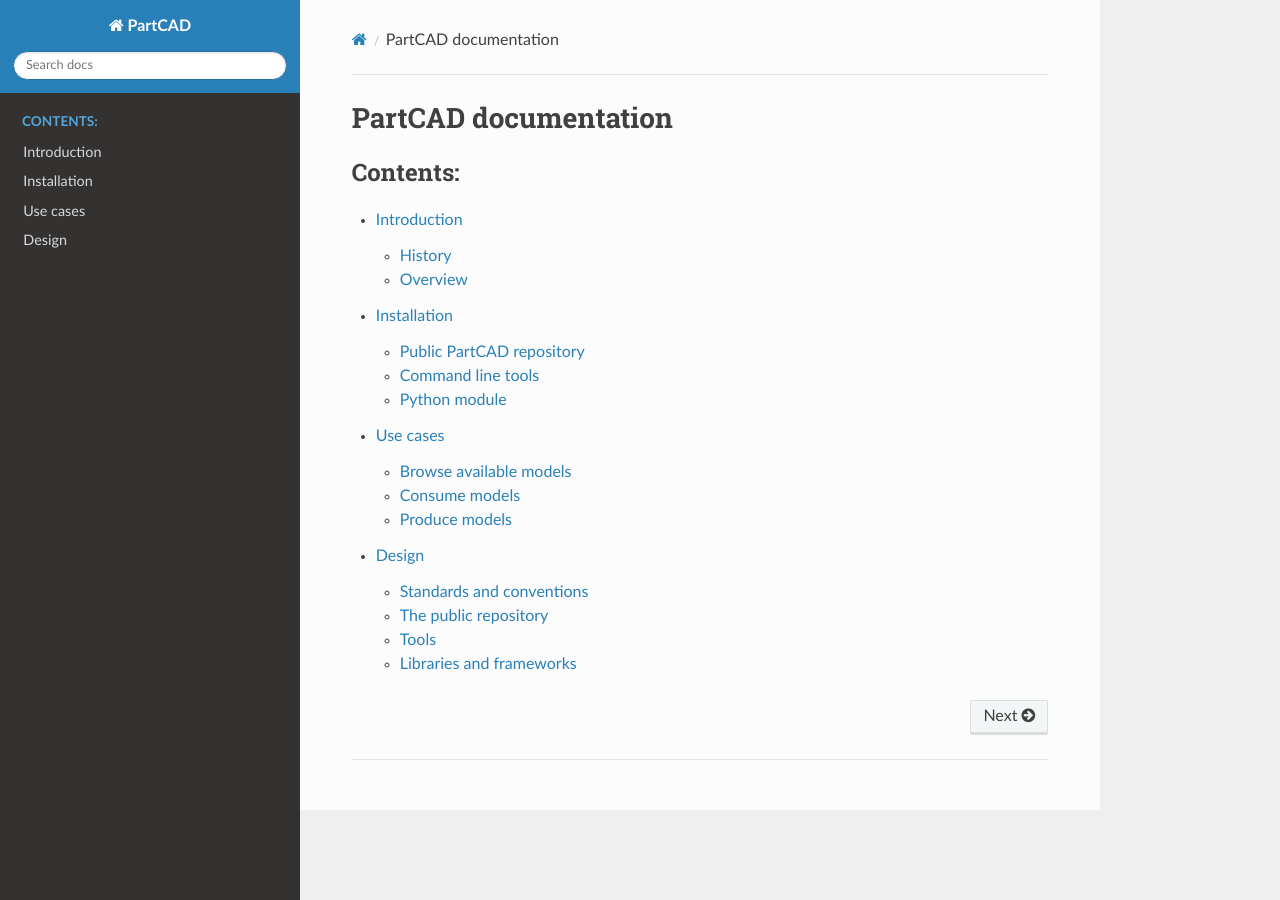
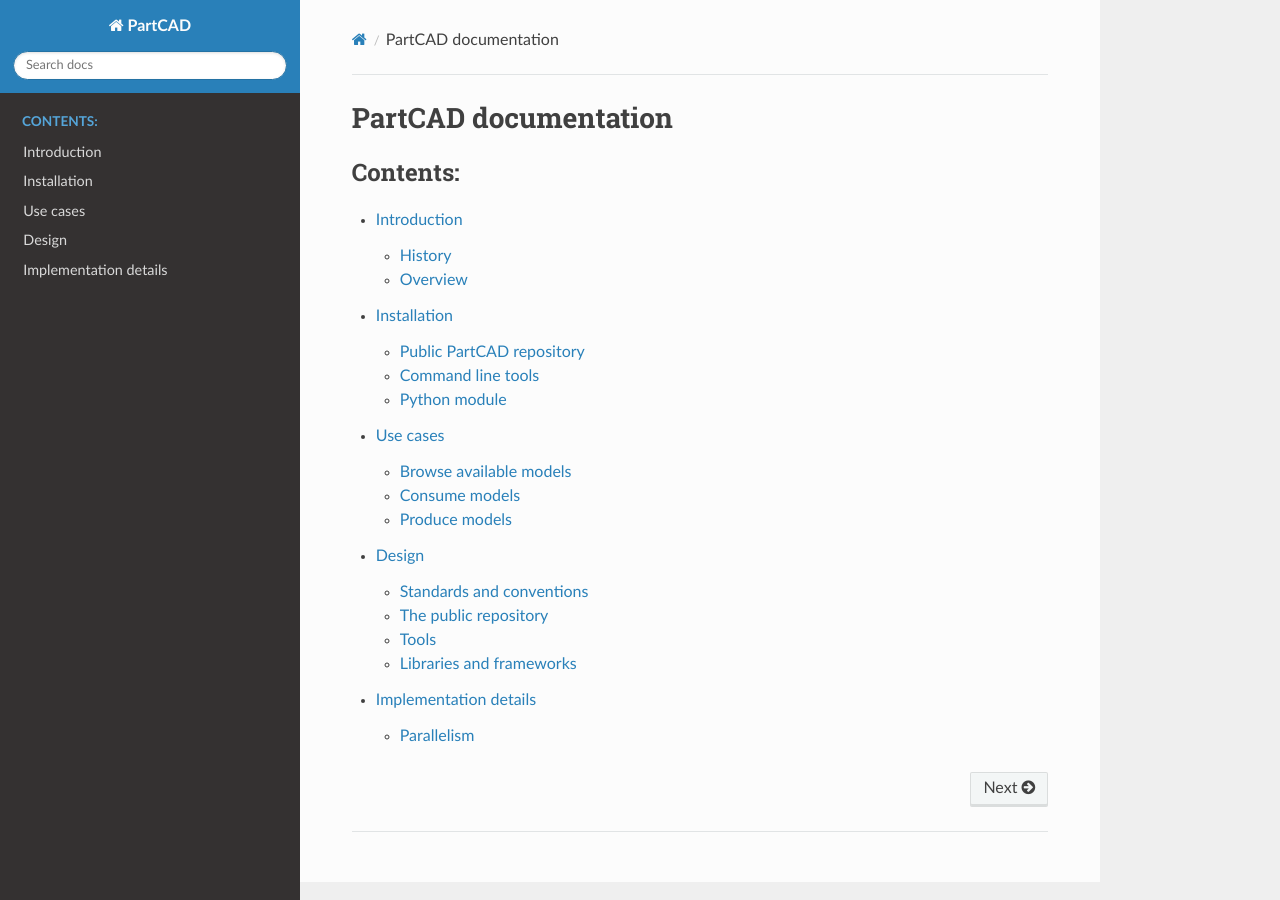
Before and after one commit to openvmp/partcad, a Sphinx documentation site: the page built from docs/source/index.rst, in a window 1280 px wide. Built offline with Sphinx 7.4.7 and the Read the Docs theme 2.0.0, drawn with Linux system fonts in a browser that asks for light colours.

Commit message:
Fixed sphinx files

```diff
--- a/docs/source/design_parallelism.rst
+++ b/docs/source/implementation_details.rst
@@ -1,3 +1,10 @@
+######################
+Implementation details
+######################
+
+Parallelism
+===========
+
 1. Asynchronous at heart
 
   PartCAD is designed to run most of its logic as coroutines in the asyncio's event loop.
--- a/docs/source/index.rst
+++ b/docs/source/index.rst
@@ -9,3 +9,4 @@
    installation.rst
    use_cases.rst
    design.rst
+   implementation_details.rst
```
